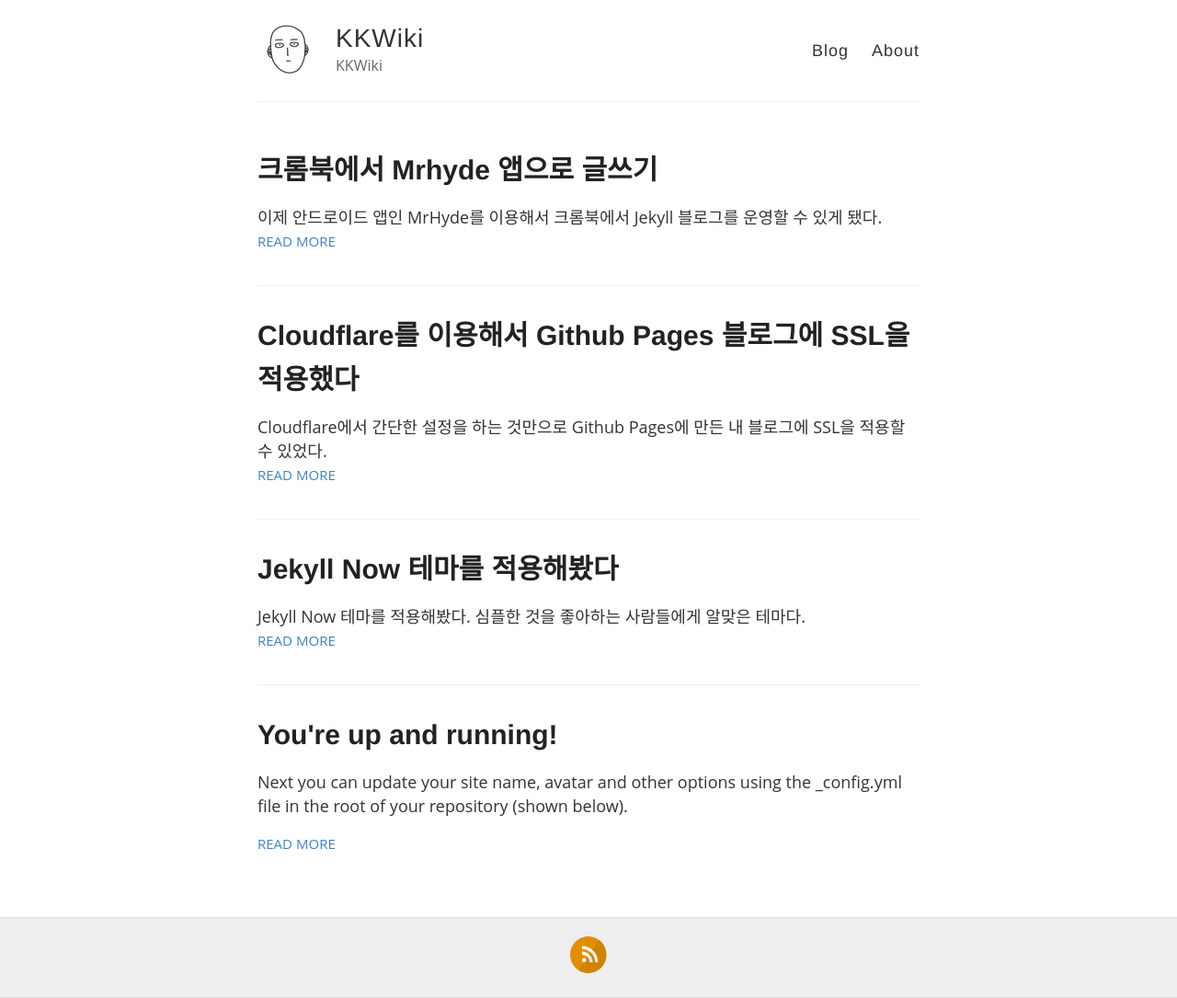
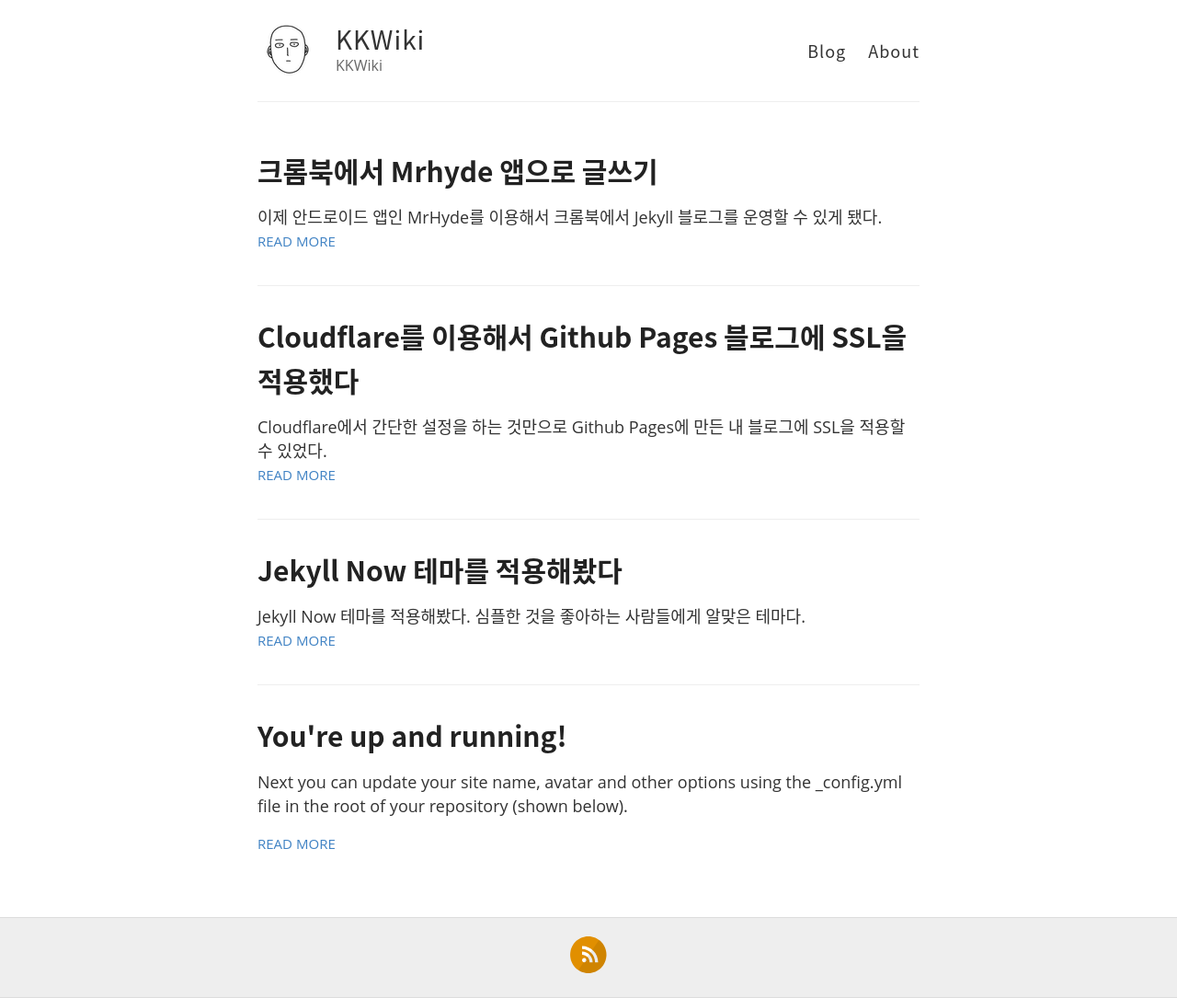
Before and after one commit to kalkin7/kkwiki, a Jekyll site: the page built from index.html, in a window 1280 px wide. Shown: the whole page at 92% size. Built offline with Jekyll 4.4.1, drawn with Linux system fonts in a browser that asks for light colours.

Commit message:
Update _variables.scss

```diff
--- a/_sass/_variables.scss
+++ b/_sass/_variables.scss
@@ -16,9 +16,9 @@ $lightGray: #eee;
 $white: #fff;
 
 // Font stacks
-$helvetica: "Open Sans", "NanumBarunGothic", "NanumGothic", "Malgun Gothic", "Spoqa Han Sans", "Helvetica Neue",Helvetica, Arial, sans-serif;
-$helveticaNeue: '나눔스퀘어', 'NanumSquare', '나눔바른고딕', 'NanumBarunGothic', '나눔고딕', 'NanumGothic', '맑은 고딕', 'Malgun Gothic', 'Spoqa Han Sans', 'Noto Sans Korean', "Helvetica Neue", Helvetica, Arial, sans-serif;
-$georgia: "Open Sans", "NanumBarunGothic", "NanumGothic", "Malgun Gothic", "Spoqa Han Sans", "Helvetica Neue", Georgia, sans-serif;
+$helvetica: "Open Sans", "NanumBarunGothic", "NanumGothic", "Malgun Gothic", "Spoqa Han Sans", "Noto Sans CJK KR", "Helvetica Neue",Helvetica, Arial, sans-serif;
+$helveticaNeue: '나눔스퀘어', 'NanumSquare', '나눔바른고딕', 'NanumBarunGothic', '나눔고딕', 'NanumGothic', '맑은 고딕', 'Malgun Gothic', 'Spoqa Han Sans', "Noto Sans CJK KR", "Helvetica Neue", Helvetica, Arial, sans-serif;
+$georgia: "Open Sans", "NanumBarunGothic", "NanumGothic", "Malgun Gothic", "Spoqa Han Sans", "Noto Sans CJK KR", "Helvetica Neue", Georgia, sans-serif;
 
 // Mobile breakpoints
 @mixin mobile {
```
